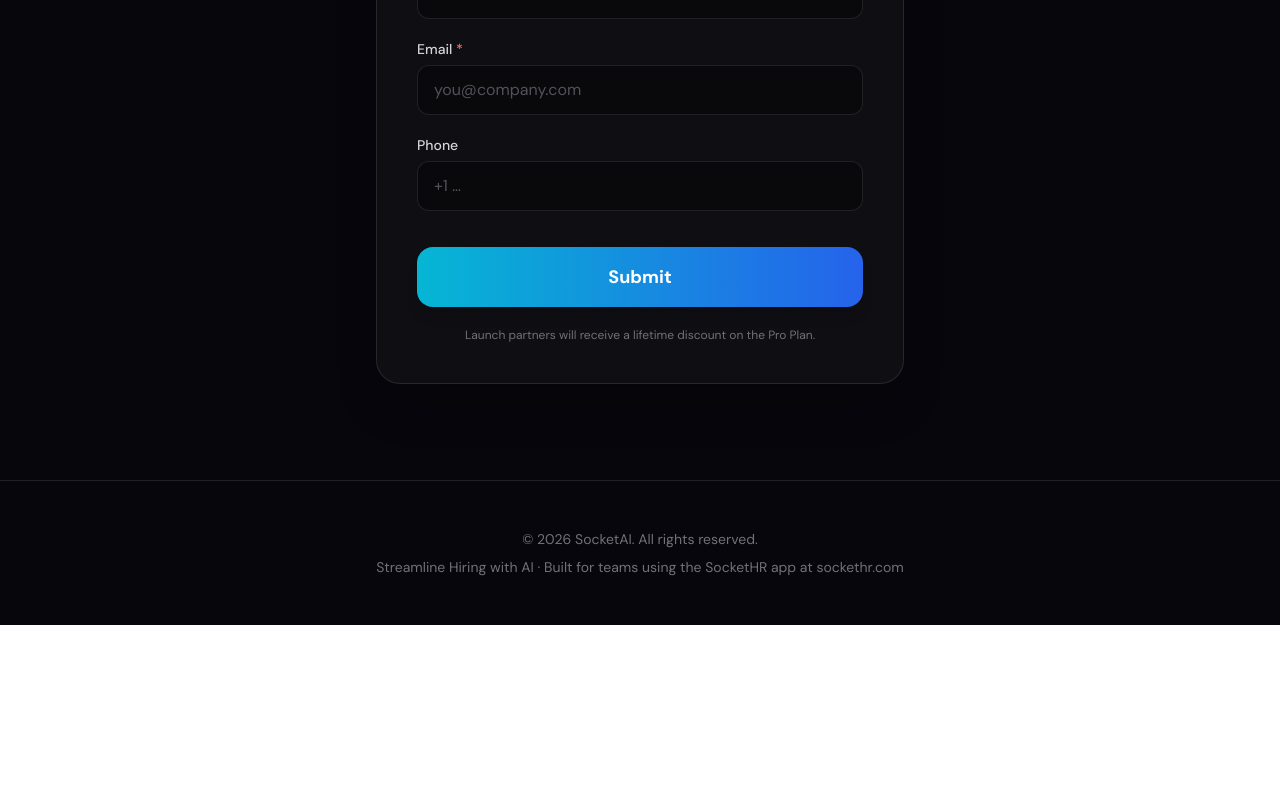
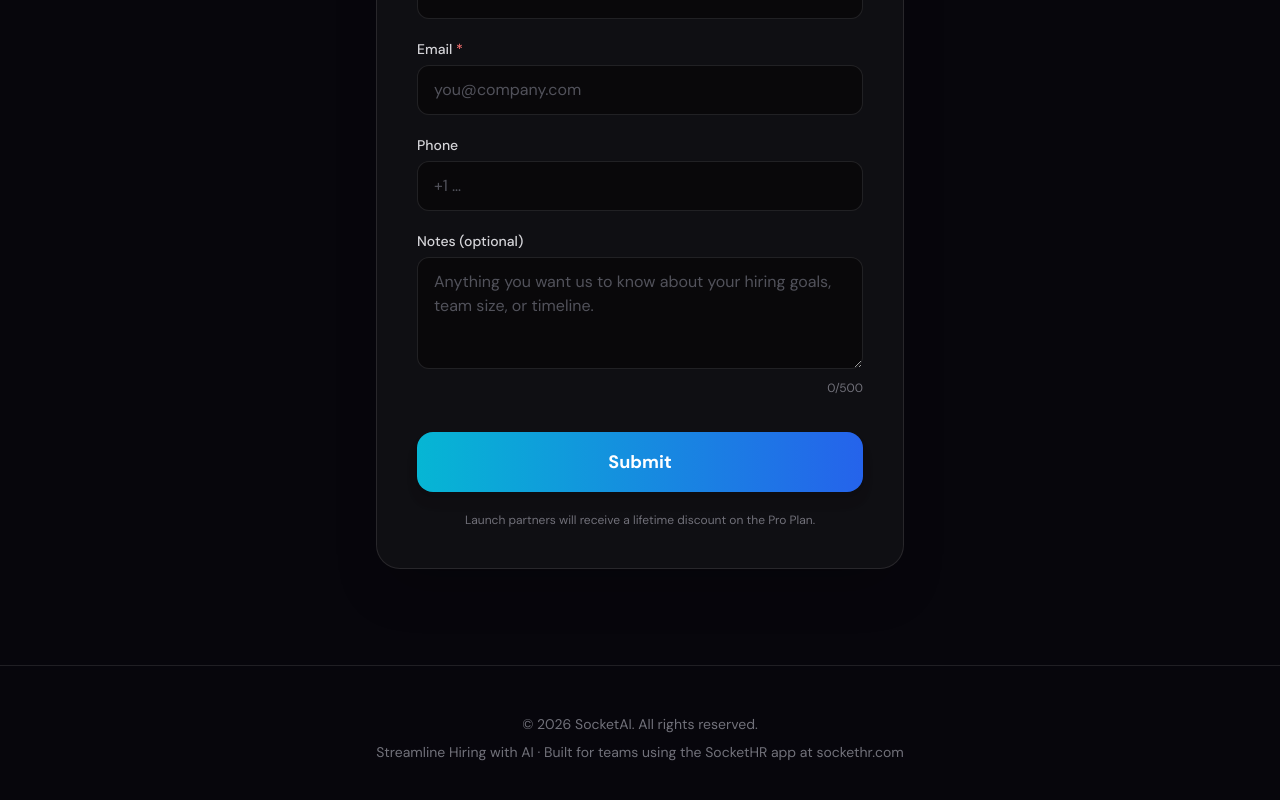
Before and after one commit to SocketHR/SocketHR, a React (Vite) app: page /advertising in a window 1280 px wide. Shown: the part 3088-3888 px from the top of the page. Before the commit the page ends 3713 px from the top, so only its background shows below. Built offline with nearby package versions, Linux system fonts and the light colour scheme; no server answers.

Commit message:
added notes section to waitlist application

```diff
--- a/src/pages/advertising/AdvertisingHome.tsx
+++ b/src/pages/advertising/AdvertisingHome.tsx
@@ -1,5 +1,7 @@
 import { useState, type FormEvent } from "react";
 import { useSockethrRuntimeConfig } from "../../lib/useSockethrRuntimeConfig";
+
+const WAITLIST_NOTES_MAX_LENGTH = 500;
 
 function CheckIcon() {
   return (
@@ -17,6 +19,7 @@ export function AdvertisingHome() {
   const [company, setCompany] = useState("");
   const [email, setEmail] = useState("");
   const [phone, setPhone] = useState("");
+  const [notes, setNotes] = useState("");
   const [errors, setErrors] = useState<Record<string, string>>({});
   const [submitted, setSubmitted] = useState(false);
   const [isSubmitting, setIsSubmitting] = useState(false);
@@ -48,6 +51,7 @@ export function AdvertisingHome() {
           company: company.trim(),
           email: email.trim(),
           phone: phone.trim(),
+          notes: notes.trim(),
         }),
       });
       const data = (await res.json().catch(() => ({}))) as { error?: string };
@@ -316,6 +320,19 @@ export function AdvertisingHome() {
                   autoComplete="tel"
                 />
               </div>
+              <div>
+                <label className="block text-sm font-medium text-zinc-300">Notes (optional)</label>
+                <textarea
+                  value={notes}
+                  onChange={(e) => setNotes(e.target.value)}
+                  maxLength={WAITLIST_NOTES_MAX_LENGTH}
+                  className="mt-1.5 min-h-28 w-full rounded-xl border border-white/10 bg-black/40 px-4 py-3 text-white placeholder:text-zinc-600 focus:border-cyan-500/50 focus:outline-none focus:ring-2 focus:ring-cyan-500/30"
+                  placeholder="Anything you want us to know about your hiring goals, team size, or timeline."
+                />
+                <p className="mt-1 text-right text-xs text-zinc-500">
+                  {notes.length}/{WAITLIST_NOTES_MAX_LENGTH}
+                </p>
+              </div>
               {submitError && (
                 <p className="rounded-xl border border-red-500/40 bg-red-500/10 px-4 py-3 text-center text-sm text-red-300">
                   {submitError}
```
Also changed, not shown: 2 other files (tests, documents, lock files or other folders).
